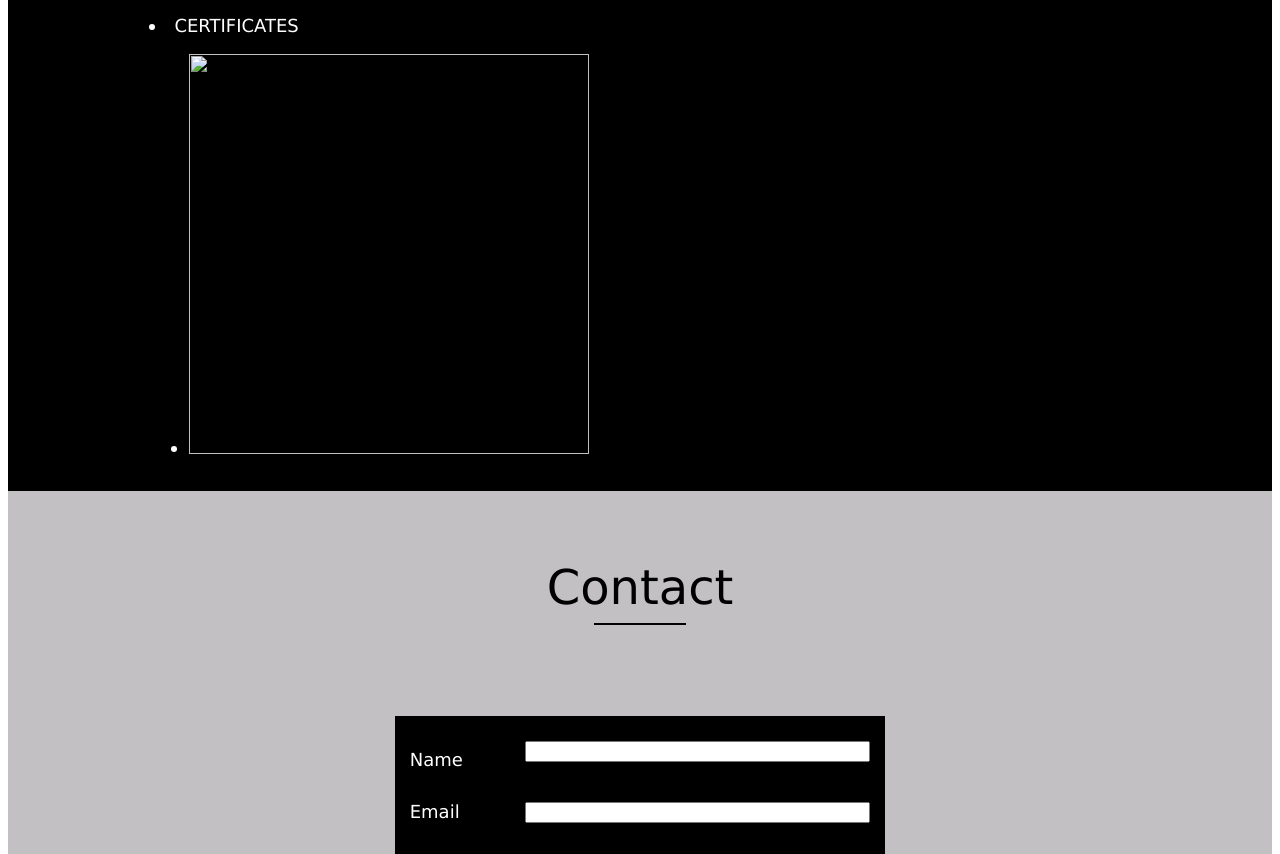
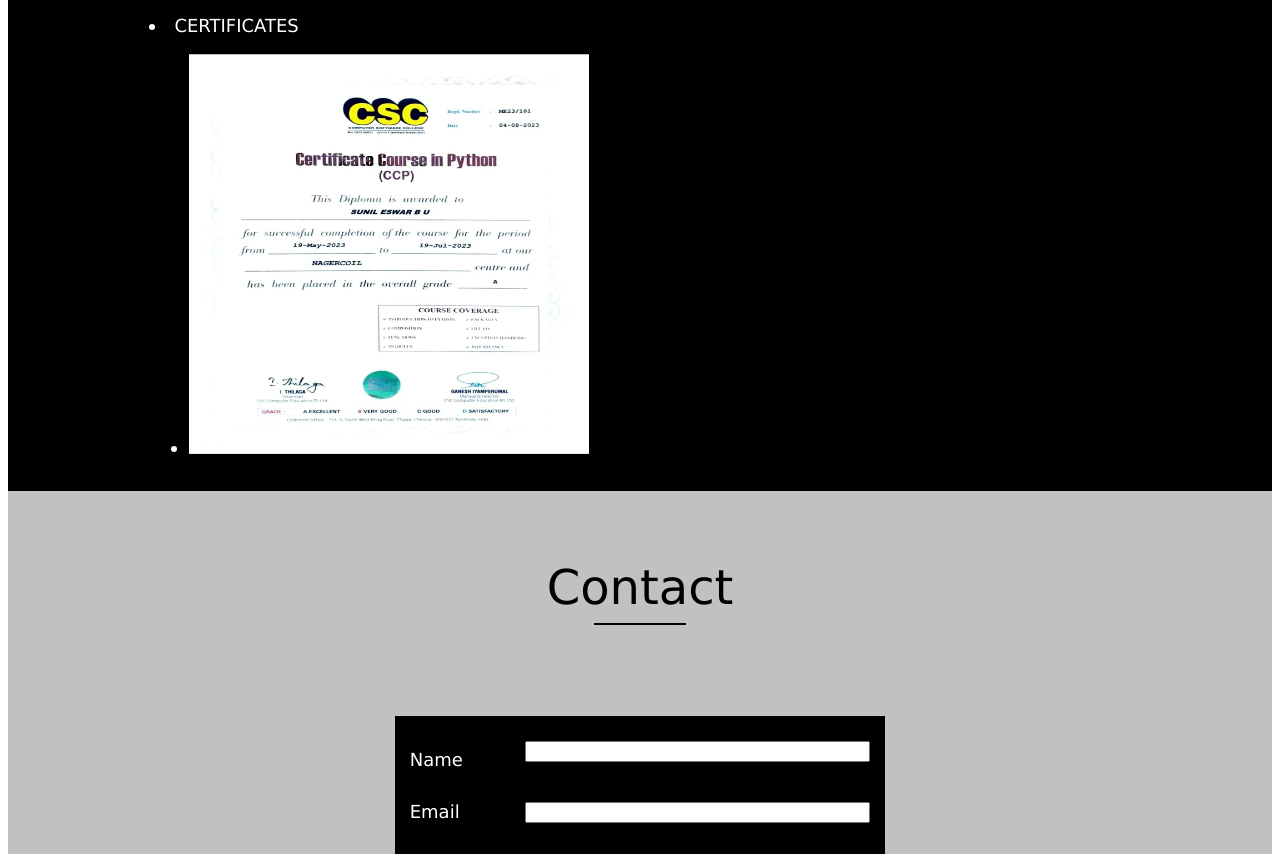
Before and after one commit to sunileswara/portfolio, a plain HTML site: page index.html in a window 1280 px wide. Shown: the part 2236-3090 px from the top of the page. Drawn offline with Linux system fonts and the light colour scheme.

Commit message:
Update index.html

```diff
--- a/index.html
+++ b/index.html
@@ -344,7 +344,7 @@
                                 CERTIFICATES
                                 <ul>
                                     <li>
-                                        <img src="C:\Users\muthu\OneDrive\Dokumen\sunil eswar.jpg"style="width: 400px; height:400px;">
+                                        <img src="img1.jpg"style="width: 400px; height:400px;">
                                     </li>
                                 </ul>
                                 </li>
```
